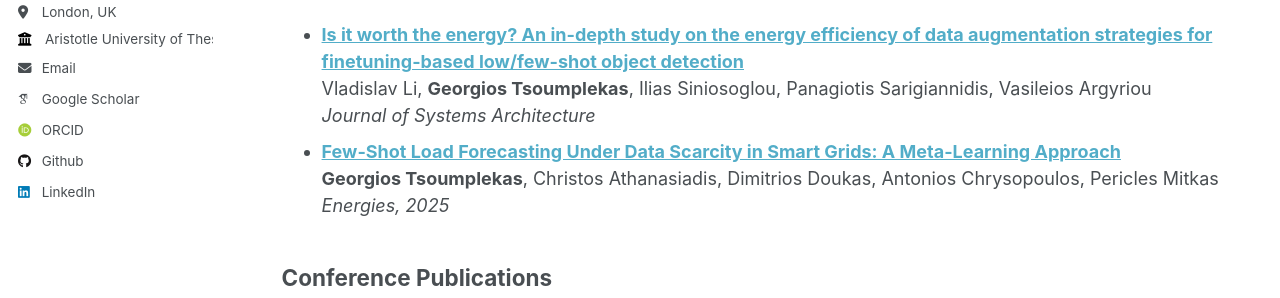
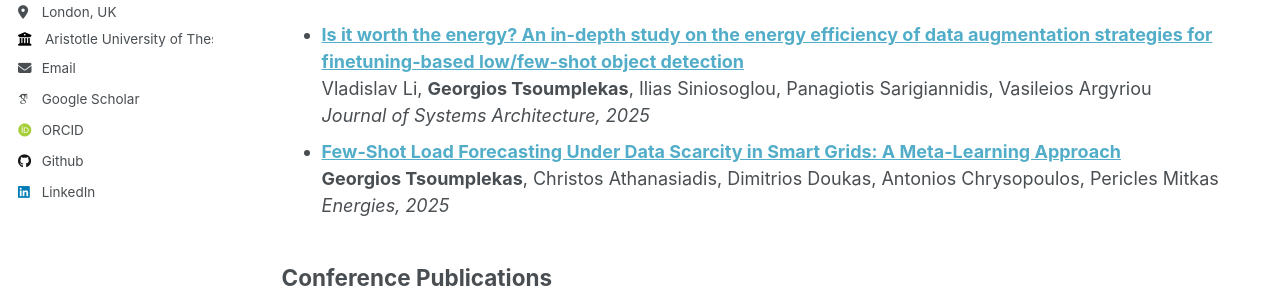
Before and after one commit to GeorgeTsoumplekas/GeorgeTsoumplekas.github.io, a Jekyll site: the page built from _pages/publications.md, in a window 1280 px wide and 900 px high. Shown: the part 374-672 px from the top of the window. Built offline with Jekyll 4.4.1, drawn with Linux system fonts in a browser that asks for light colours; some web fonts are replaced.

Commit message:
Update publications.md

```diff
--- a/_pages/publications.md
+++ b/_pages/publications.md
@@ -13,7 +13,7 @@ Preprints
 Journal Publications
 ------------
 
-- **[Is it worth the energy? An in-depth study on the energy efficiency of data augmentation strategies for finetuning-based low/few-shot object detection](https://www.sciencedirect.com/science/article/pii/S1383762125001560)** <br> Vladislav Li, **Georgios Tsoumplekas**, Ilias Siniosoglou, Panagiotis Sarigiannidis, Vasileios Argyriou <br> <em> Journal of Systems Architecture </em>
+- **[Is it worth the energy? An in-depth study on the energy efficiency of data augmentation strategies for finetuning-based low/few-shot object detection](https://www.sciencedirect.com/science/article/pii/S1383762125001560)** <br> Vladislav Li, **Georgios Tsoumplekas**, Ilias Siniosoglou, Panagiotis Sarigiannidis, Vasileios Argyriou <br> <em> Journal of Systems Architecture, 2025 </em>
 - **[Few-Shot Load Forecasting Under Data Scarcity in Smart Grids: A Meta-Learning Approach](https://www.mdpi.com/1996-1073/18/3/742)** <br> **Georgios Tsoumplekas**, Christos Athanasiadis, Dimitrios Doukas, Antonios Chrysopoulos, Pericles Mitkas <br> <em> Energies, 2025 </em>
 
 Conference Publications
```
